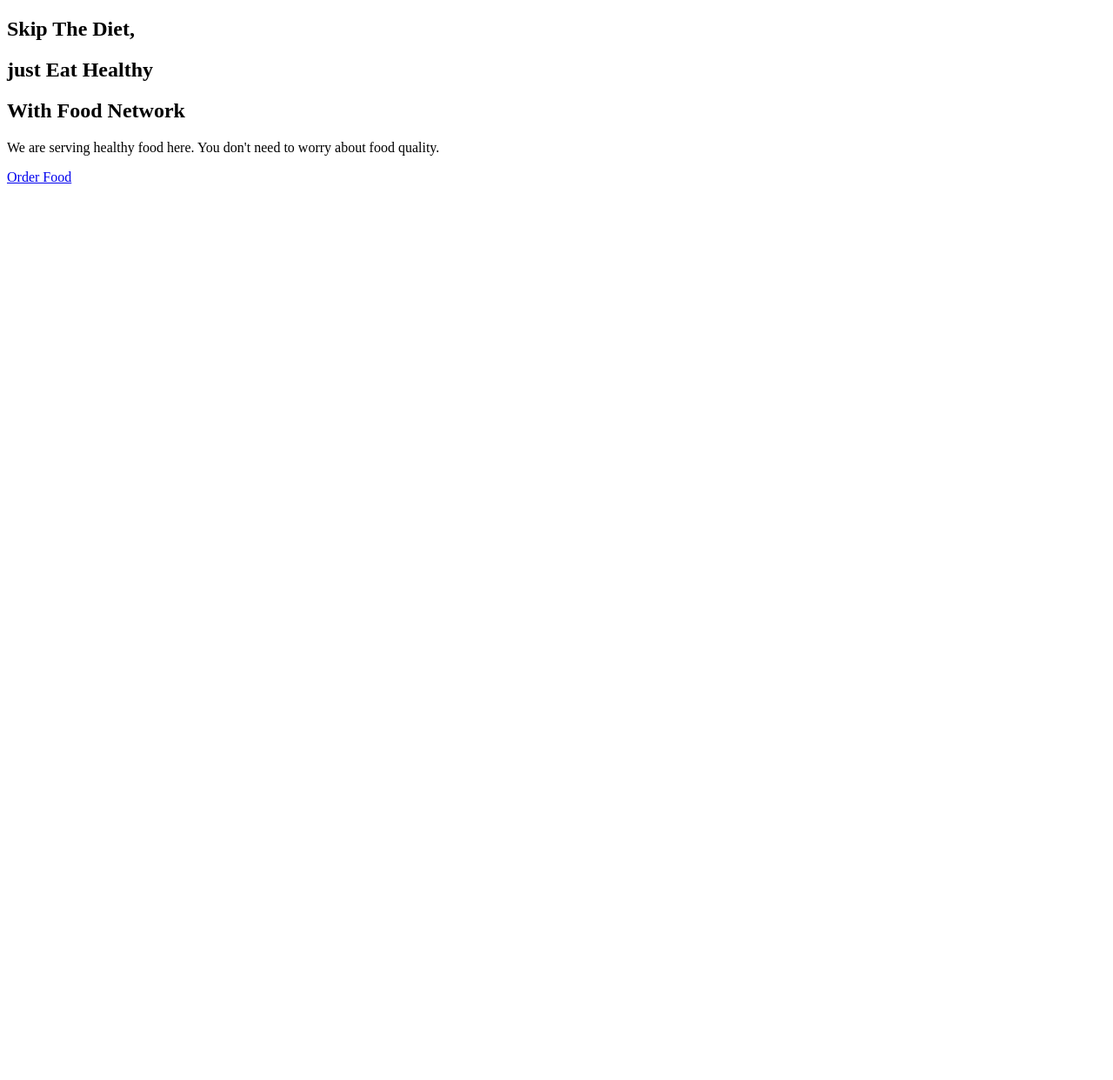
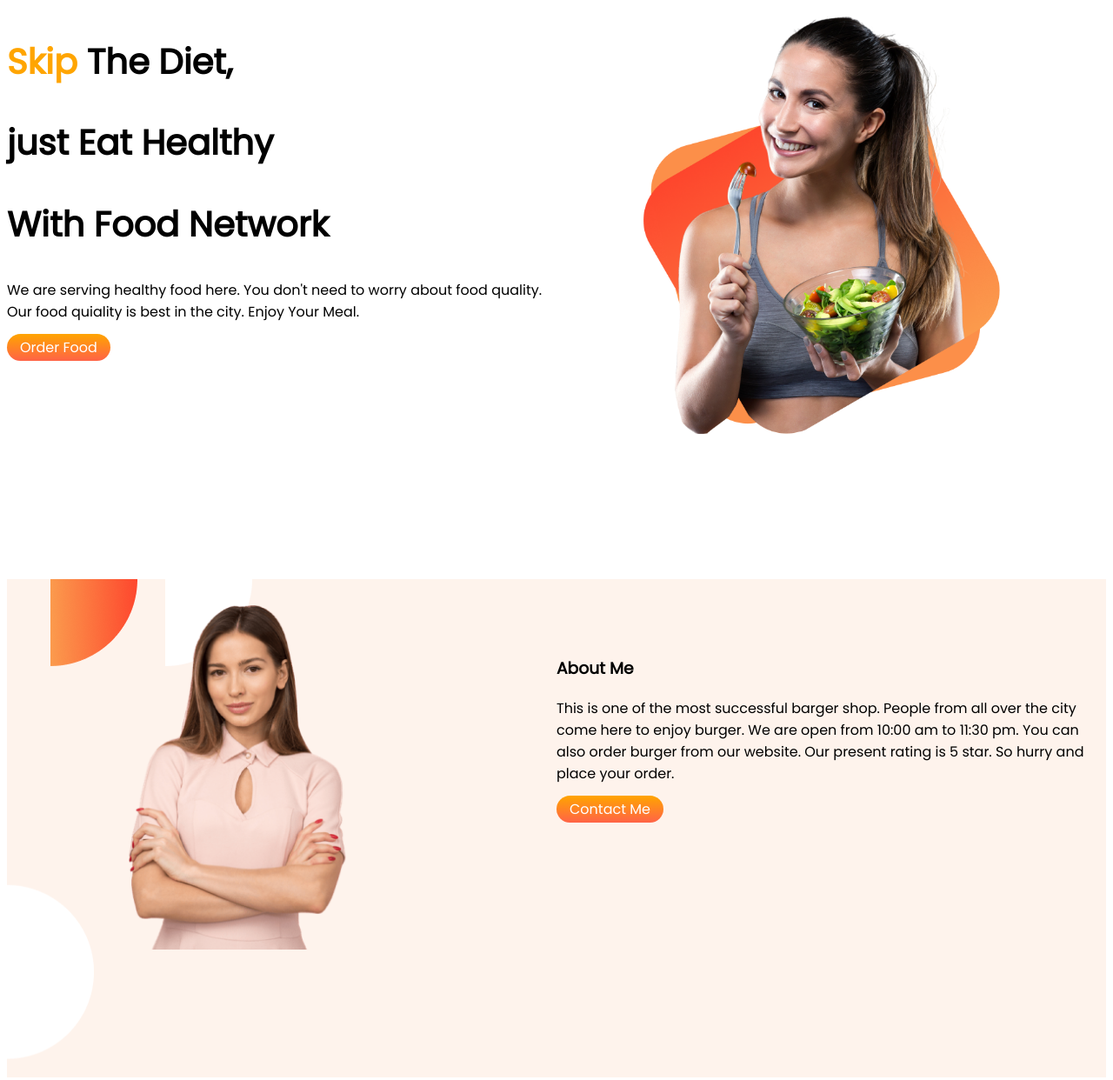
Before and after one commit to ashik12060/food-network, a plain HTML site: page index.html in a window 1280 px wide. Shown: the whole page at 87% size. Before the commit the page ends 800 px from the top, so only its background shows below. Drawn offline with Linux system fonts and the light colour scheme.

Commit message:
images and styles added

```diff
--- a/index.html
+++ b/index.html
@@ -1,23 +1,44 @@
 <!DOCTYPE html>
 <html lang="en">
+
 <head>
     <meta charset="UTF-8">
     <meta http-equiv="X-UA-Compatible" content="IE=edge">
     <meta name="viewport" content="width=device-width, initial-scale=1.0">
+    <link rel="preconnect" href="https://fonts.googleapis.com">
+    <link rel="preconnect" href="https://fonts.gstatic.com" crossorigin>
+    <link href="https://fonts.googleapis.com/css2?family=Poppins&display=swap" rel="stylesheet">
+
     <title>Food-Network</title>
+    <link rel="stylesheet" href="style.css">
+
 </head>
+
 <body>
-    <section>
-        <div>
-            <h1>Skip The Diet,</h1>
-            <h1>just Eat Healthy</h1>
-            <h1>With Food Network</h1>
-            <p>We are serving healthy food here. You don't need to worry about food quality.</p>
-            <a target="_blank" href="#">Order Food</a>
+    <!-- first section -->
+    <section class="container">
+        <div class="separate-width">
+            <h2><span class="orange-color">Skip</span> The Diet,</h2>
+            <h2>just Eat Healthy</h2>
+            <h2>With Food Network</h2>
+            <p>We are serving healthy food here. You don't need to worry about food quality. Our food quiality is best in the city. Enjoy Your Meal.</p>
+            <a class="button" target="_blank" href="https://www.bk.com/">Order Food</a>
         </div>
-        <div>
-
+        <div class="separate-width">
+            <img src="./images/./Group 8425.png" alt="image">
+        </div>
+    </section>
+    <!-- Second Section -->
+    <section class="container bg-image">
+        <div class="separate-width image-resize">
+            <img src="./images/Person Image.png" alt="girl">
+        </div>
+        <div class="separate-width">
+            <h3>About Me</h3>
+            <p>This is one of the most successful barger shop. People from all over the city come here to enjoy burger. We are open from 10:00 am to 11:30 pm. You can also order burger from our website. Our present rating is 5 star. So hurry and place your order.</p>
+            <a class="button" target="_blank" href="https://www.bk.com/contact-us">Contact Me</a>
         </div>
     </section>
 </body>
+
 </html>
--- a/style.css
+++ b/style.css
@@ -0,0 +1,41 @@
+body{
+    font-family: 'Poppins', sans-serif;
+
+}
+.container{
+    display:flex;
+    padding-bottom: 140px;
+}
+h2{
+    font-size:40px;
+}
+.separate-width{
+    width:50%;
+}
+.orange-color{
+    color:orange;
+}
+.button{
+    background-image:linear-gradient(orange,tomato);
+    padding:4px 15px;
+    border-radius:20px;
+    text-decoration: none;
+    color:white;
+    font-weight: 400;
+}
+
+.separate-width img{
+    width:450px;
+    margin-left: 80px;
+}
+.bg-image{
+    background-image:url(./images/./7.png);
+
+}
+.bg-image img{
+    width:250px;
+    padding:30px 0px 0px 60px;
+}
+.separate-width h3{
+    padding-top: 70px;
+}
```
Also changed, not shown: images/7.png (added), images/Group 8425.png (added), images/Group 8449.png (added), images/Group 8450.png (added), images/Person Image.png (added), images/Project Cover.jpg (added), images/boy.png (added), 2 other files.
